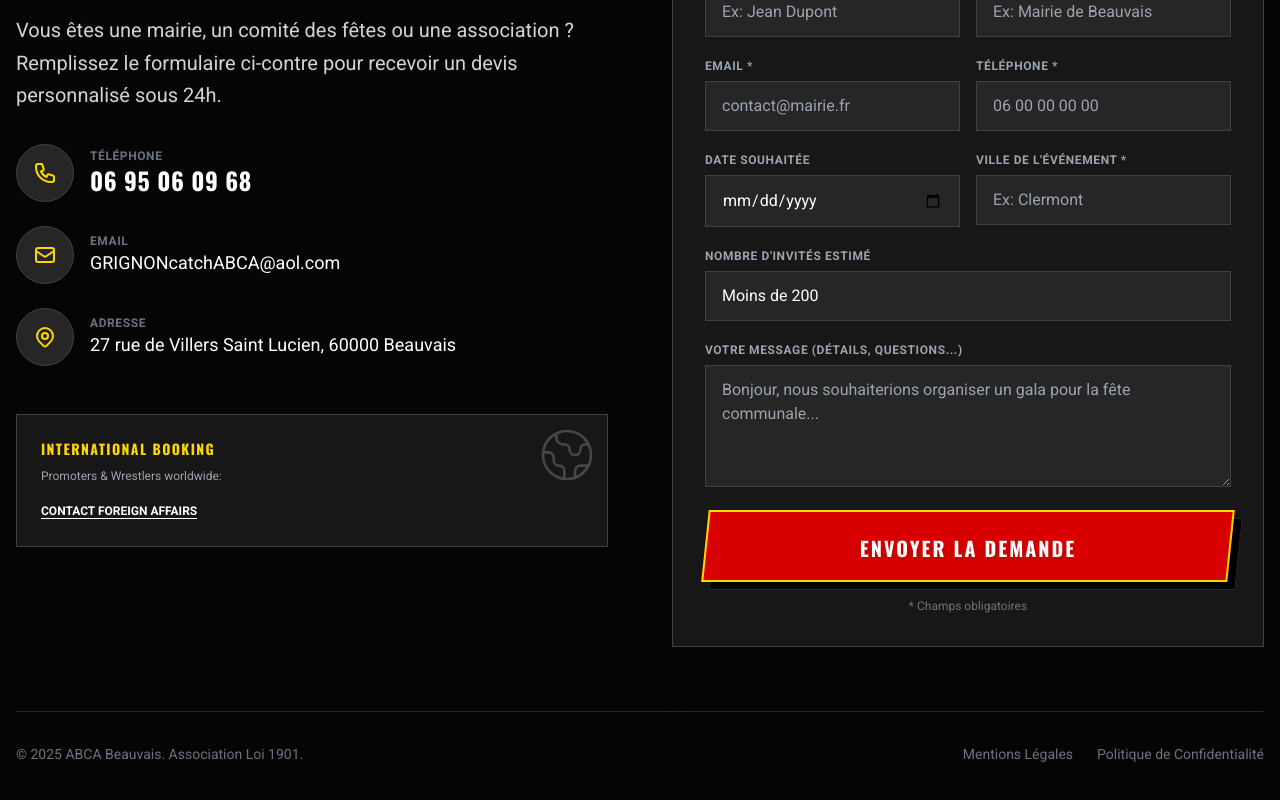
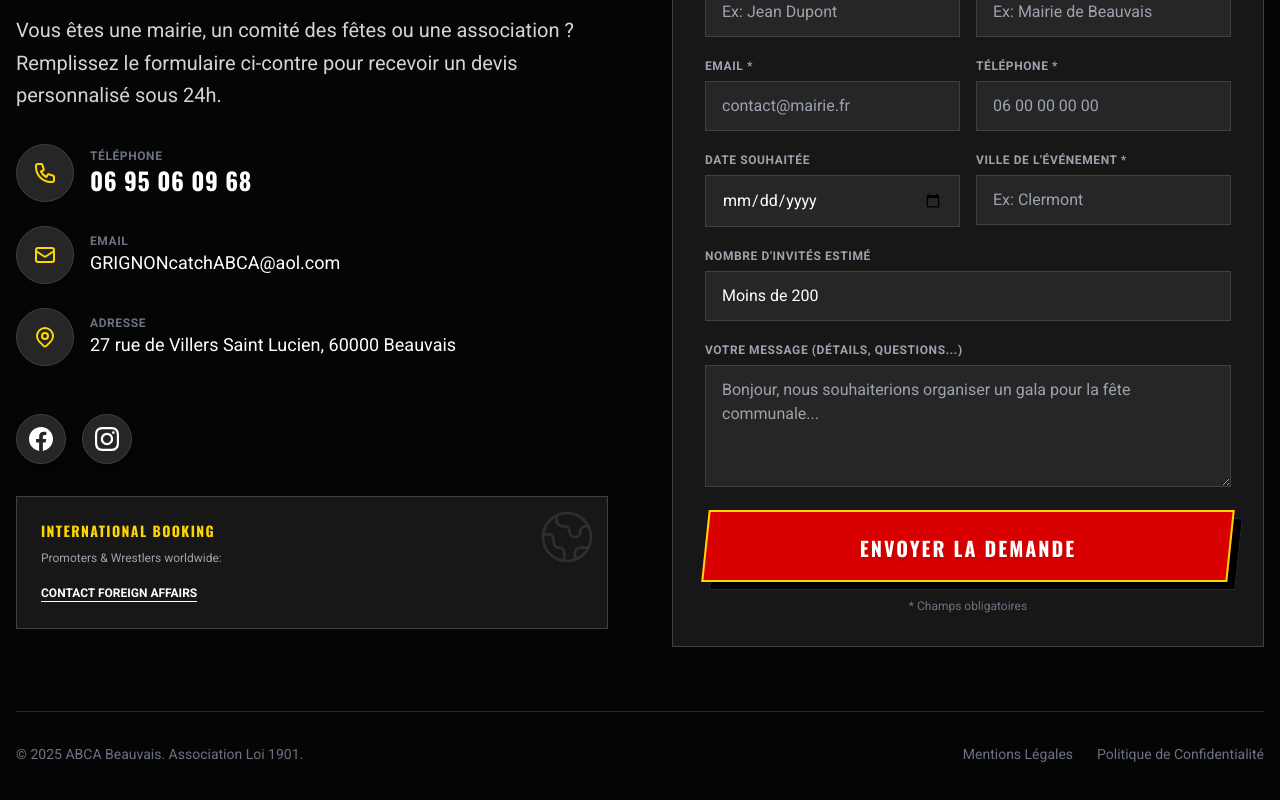
Before and after one commit to GTR8022/ABCA-BEAUVAIS, a React (Vite) app: page / in a window 1280 px wide. Shown: the part 8588-9388 px from the top of the page. Built offline with nearby package versions, Linux system fonts and the light colour scheme.

Commit message:
feat: add social icons to footer and fix international booking link

```diff
--- a/components/Contact.tsx
+++ b/components/Contact.tsx
@@ -71,9 +71,23 @@ export const Contact: React.FC = () => {
                   </div>
                 </div>
 
-                 {/* International Booking Block moved here */}
-                 <div className="bg-neutral-900 border border-neutral-700 p-6 w-full text-left relative overflow-hidden group hover:border-abca-gold transition-colors">
-                    <div className="absolute top-0 right-0 p-2 opacity-20 group-hover:opacity-40 transition-opacity">
+                {/* Social Media Icons */}
+                <div className="flex space-x-4 mt-8 mb-8">
+                  <a href="https://www.facebook.com/ABCAcatch/?locale=fr_FR" target="_blank" rel="noopener noreferrer" className="bg-neutral-800 p-3 rounded-full text-white hover:bg-[#1877F2] transition-all duration-300 border border-neutral-700 hover:scale-110 shadow-lg" aria-label="Facebook ABCA">
+                    <svg xmlns="http://www.w3.org/2000/svg" width="24" height="24" viewBox="0 0 24 24" fill="currentColor">
+                      <path d="M24 12.073c0-6.627-5.373-12-12-12s-12 5.373-12 12c0 5.99 4.388 10.954 10.125 11.854v-8.385H7.078v-3.47h3.047V9.43c0-3.007 1.791-4.669 4.533-4.669 1.312 0 2.686.235 2.686.235v2.953H15.83c-1.491 0-1.956.925-1.956 1.874v2.25h3.328l-.532 3.47h-2.796v8.385C19.612 23.027 24 18.062 24 12.073z"/>
+                    </svg>
+                  </a>
+                  <a href="https://www.instagram.com/abcacatch/" target="_blank" rel="noopener noreferrer" className="bg-neutral-800 p-3 rounded-full text-white hover:bg-gradient-to-tr hover:from-[#f09433] hover:via-[#dc2743] hover:to-[#bc1888] transition-all duration-300 border border-neutral-700 hover:scale-110 shadow-lg" aria-label="Instagram ABCA">
+                    <svg xmlns="http://www.w3.org/2000/svg" width="24" height="24" viewBox="0 0 24 24" fill="currentColor">
+                      <path d="M12 2.163c3.204 0 3.584.012 4.85.07 3.252.148 4.771 1.691 4.919 4.919.058 1.265.069 1.645.069 4.849 0 3.205-.012 3.584-.069 4.849-.149 3.225-1.664 4.771-4.919 4.919-1.266.058-1.644.07-4.85.07-3.204 0-3.584-.012-4.849-.07-3.26-.149-4.771-1.699-4.919-4.92-.058-1.265-.07-1.644-.07-4.849 0-3.204.013-3.583.07-4.849.149-3.227 1.664-4.771 4.919-4.919 1.266-.057 1.645-.069 4.849-.069zm0-2.163c-3.259 0-3.667.014-4.947.072-4.358.2-6.78 2.618-6.98 6.98-.059 1.281-.073 1.689-.073 4.948 0 3.259.014 3.668.072 4.948.2 4.358 2.618 6.78 6.98 6.98 1.281.058 1.689.072 4.948.072 3.259 0 3.668-.014 4.948-.072 4.354-.2 6.782-2.618 6.979-6.98.059-1.28.073-1.689.073-4.948 0-3.259-.014-3.667-.072-4.947-.196-4.354-2.617-6.78-6.979-6.98-1.281-.059-1.69-.073-4.949-.073zm0 5.838c-3.403 0-6.162 2.759-6.162 6.162s2.759 6.163 6.162 6.163 6.162-2.759 6.162-6.163c0-3.403-2.759-6.162-6.162-6.162zm0 10.162c-2.209 0-3.99-1.789-3.99-3.99s1.781-3.99 3.99-3.99 3.99 1.781 3.99 3.99-1.781 3.99-3.99 3.99zm6.406-11.845c-.796 0-1.441.645-1.441 1.44s.645 1.44 1.441 1.44c.795 0 1.439-.645 1.439-1.44s-.644-1.44-1.439-1.44z"/>
+                    </svg>
+                  </a>
+                </div>
+
+                 {/* International Booking Block */}
+                 <div className="bg-neutral-900 border border-neutral-700 p-6 w-full text-left relative overflow-hidden group hover:border-abca-gold transition-colors z-10">
+                    <div className="absolute top-0 right-0 p-2 opacity-10 group-hover:opacity-20 transition-opacity pointer-events-none">
                          <svg xmlns="http://www.w3.org/2000/svg" className="h-16 w-16 text-white" fill="none" viewBox="0 0 24 24" stroke="currentColor">
                            <path strokeLinecap="round" strokeLinejoin="round" strokeWidth={1} d="M3.055 11H5a2 2 0 012 2v1a2 2 0 002 2 2 2 0 012 2v2.945M8 3.935V5.5A2.5 2.5 0 0010.5 8h.5a2 2 0 012 2 2 2 0 104 0 2 2 0 012-2h1.064M15 20.488V18a2 2 0 012-2h3.064M21 12a9 9 0 11-18 0 9 9 0 0118 0z" />
                          </svg>
@@ -82,7 +96,10 @@ export const Contact: React.FC = () => {
                     <p className="text-gray-400 text-xs leading-relaxed mb-3">
                         Promoters & Wrestlers worldwide:
                     </p>
-                    <a href="mailto:GRIGNONcatchABCA@aol.com" className="relative z-20 text-white text-xs font-bold uppercase border-b border-white hover:text-abca-red hover:border-abca-red transition-colors">
+                    <a
+                      href="mailto:GRIGNONcatchABCA@aol.com"
+                      className="relative z-30 inline-block text-white text-xs font-bold uppercase border-b border-white hover:text-abca-red hover:border-abca-red transition-colors"
+                    >
                         Contact Foreign Affairs
                     </a>
                 </div>
```
